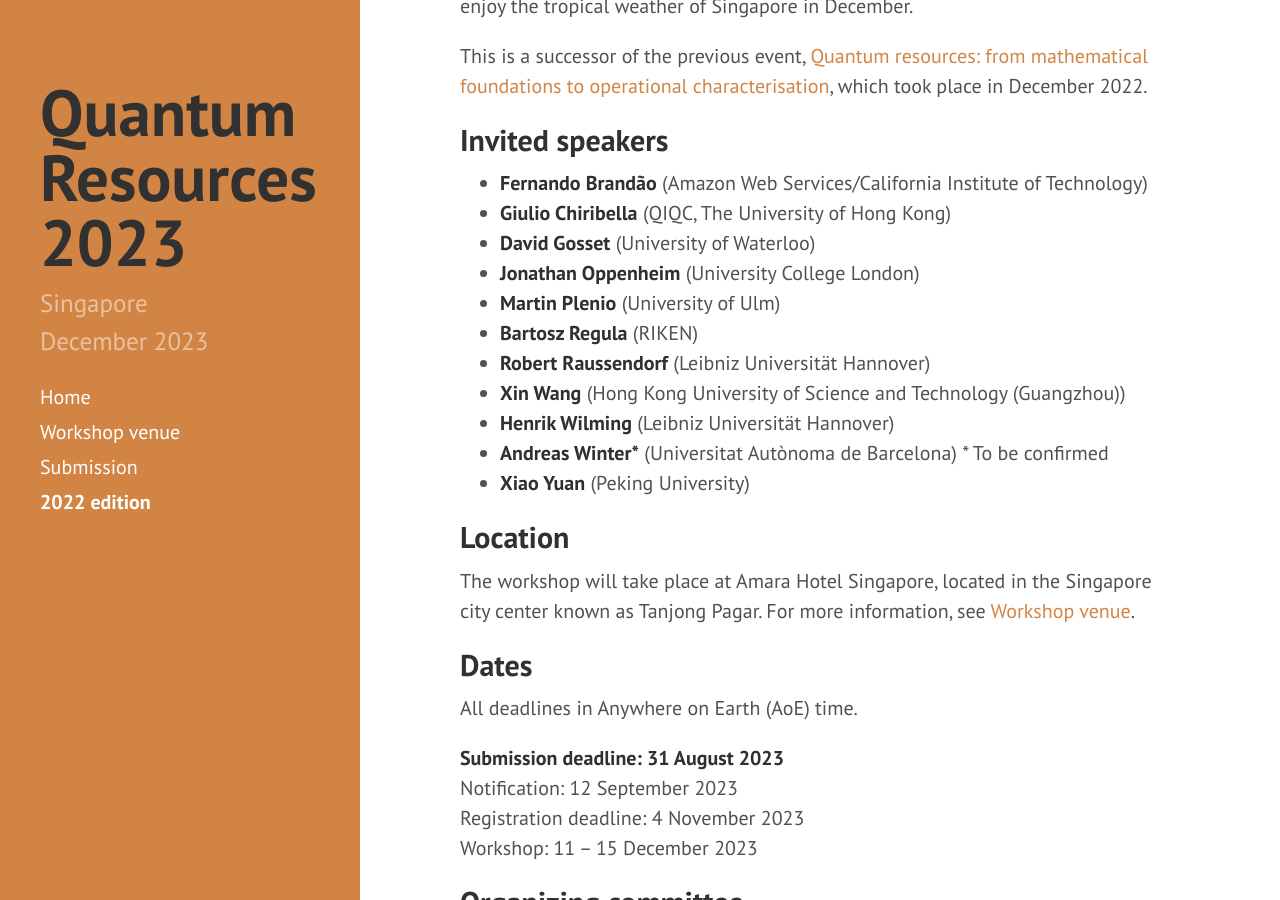
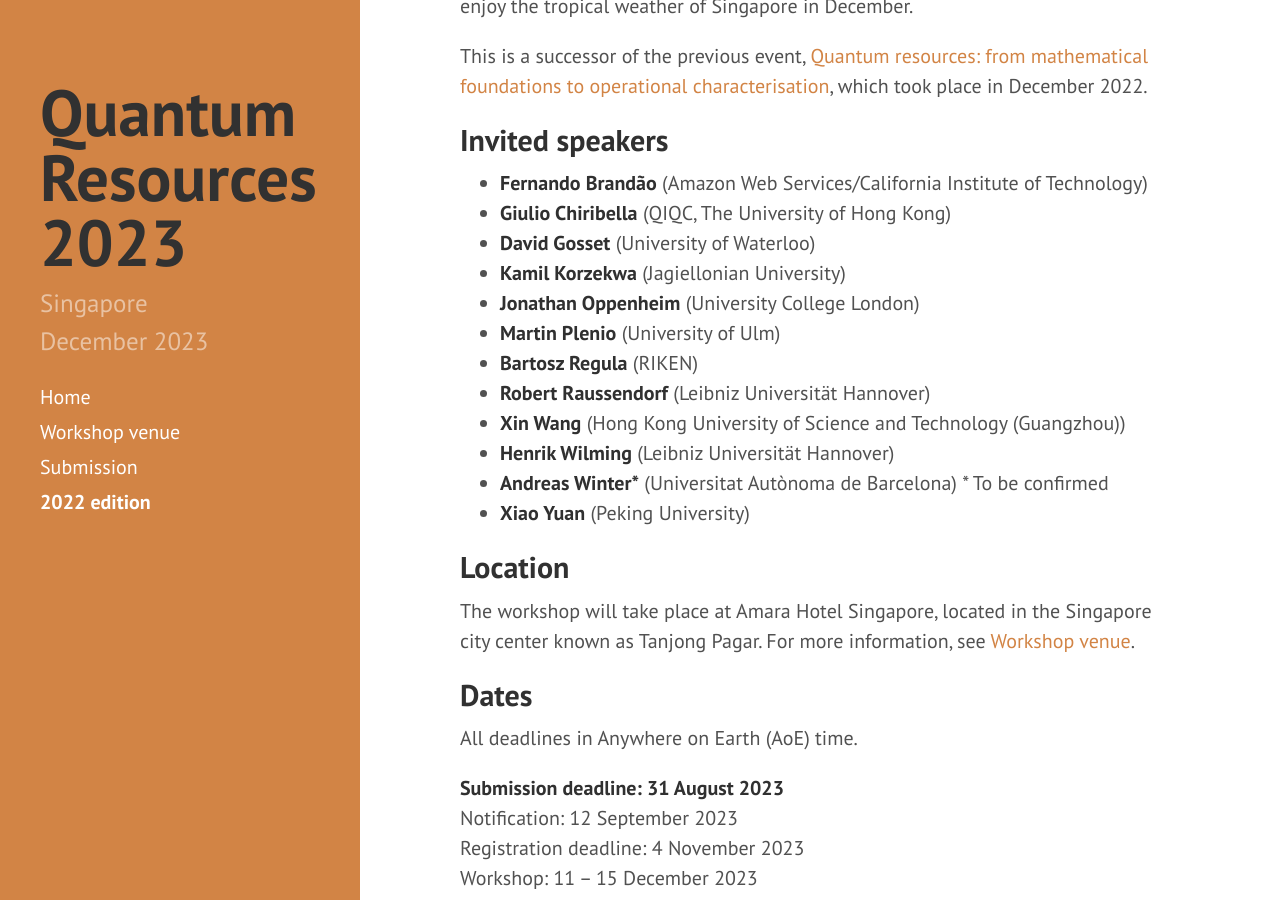
Before and after one commit to RyujiPat2/RyujiPat2.github.io, a Jekyll site: the page built from index.md, in a window 1280 px wide and 900 px high, scrolled down 828 px. Built offline with Jekyll 4.4.1, drawn with Linux system fonts in a browser that asks for light colours; nearby versions of some CDN libraries.

Commit message:
Update index.md

```diff
--- a/index.md
+++ b/index.md
@@ -32,6 +32,7 @@ The workshop will consist of invited talks by experts in various aspects of quan
 * **Fernando Brandão** (Amazon Web Services/California Institute of Technology)
 * **Giulio Chiribella** (QIQC, The University of Hong Kong)
 * **David Gosset** (University of Waterloo)
+* **Kamil Korzekwa** (Jagiellonian University)
 * **Jonathan Oppenheim** (University College London)
 * **Martin Plenio** (University of Ulm)
 * **Bartosz Regula** (RIKEN)
```
